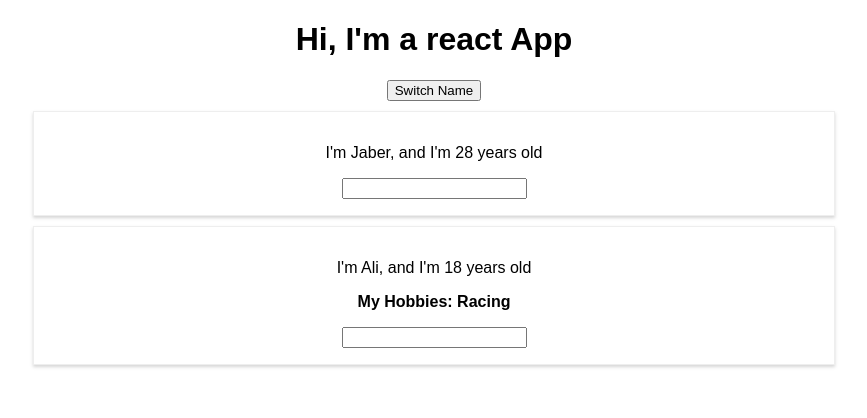
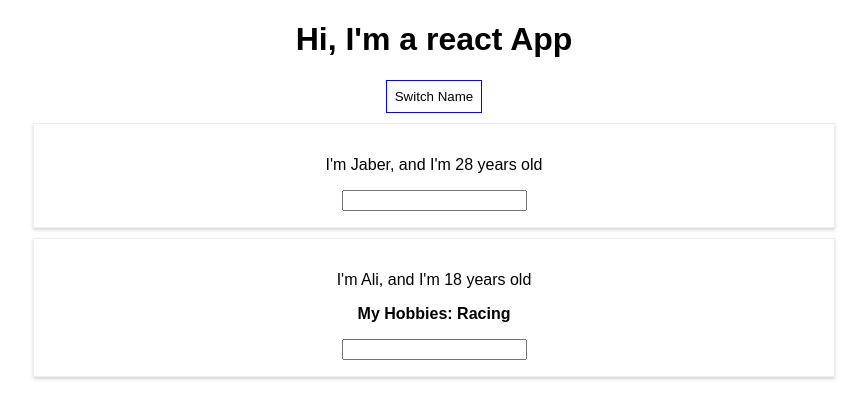
Before and after one commit to MusabSwe/MY_PROJECT, a React (Create React App) app in the folder ReactJS/react-complete-guide/: page / in a window 1280 px wide. Shown: the top 418 px of the page, without its empty margins (206-1073 px from the left). Built offline with nearby package versions, Linux system fonts and the light colour scheme.

Commit message:
Inline styles below render

```diff
--- a/ReactJS/react-complete-guide/src/App.js
+++ b/ReactJS/react-complete-guide/src/App.js
@@ -59,6 +59,13 @@ class App extends Component {
   // }
 
   render() {
+    const style = {
+      background: 'white',
+      font: 'sans-serif',
+      border: '1px solid blue',
+      padding: '8px',
+      cursor: "pointer"
+    };
     return (
       // JSX
       <div className='App'>
@@ -69,7 +76,7 @@ class App extends Component {
           only add the refernce switchNameHandler
         */}
         {/* <button onClick={this.switchNameHandler.bind(this, 'Maximilian')}>Switch Name</button> */}
-        <button onClick={() => this.switchNameHandler('Maximilian')}>Switch Name</button>
+        <button style={style} onClick={() => this.switchNameHandler('Maximilian')}>Switch Name</button>
         <Person
           name={this.state.people[0].name}
           age={this.state.people[0].age}
```
